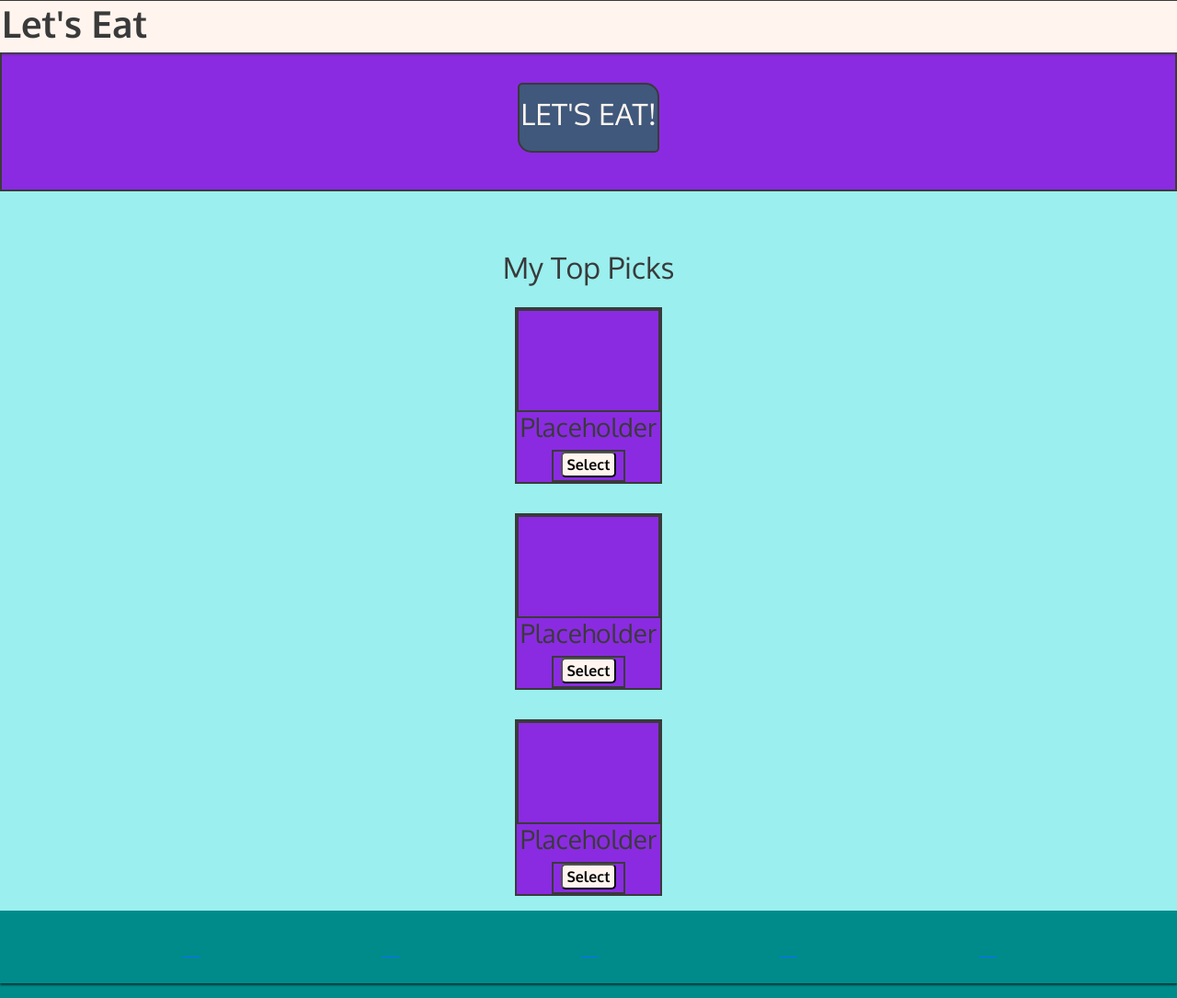
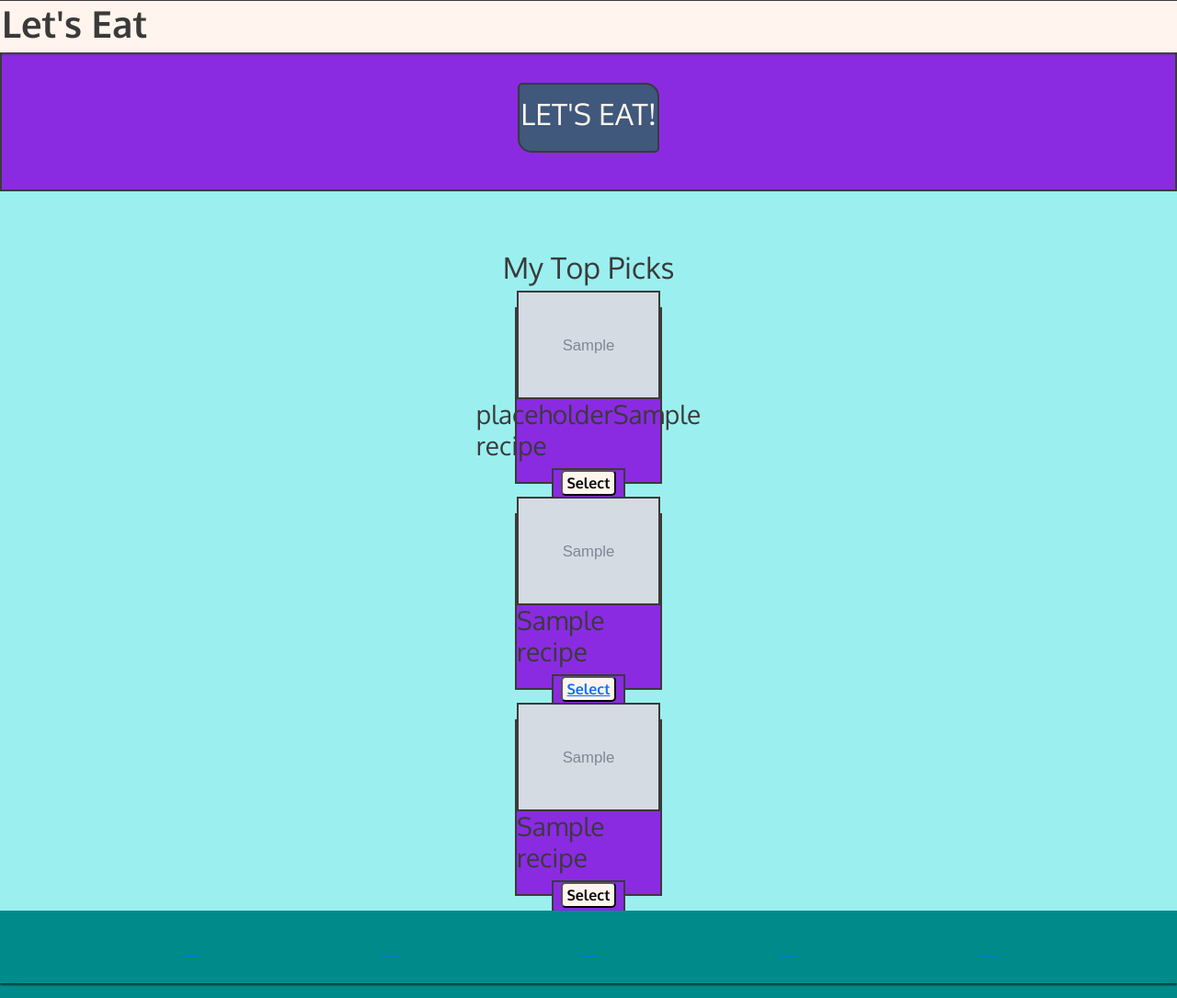
Before and after one commit to maryclaireteahan/letseat, a Django app: template templates/index.html in a window 1280 px wide. Shown: the whole page at 92% size. Run offline with Django 4.2, Linux system fonts and the light colour scheme; tables that the repository leaves empty hold one stand-in row (values such as "Sample post"); the template is opened without the code that fills it: values that come from a table or form of the project are taken from there, most other values are stand-ins (such as "Sample title", 1, 10 or a date in 2020); grey boxes marked "Sample" are stand-in pictures; some libraries are stand-ins or nearby versions.

```diff
--- a/static/css/style.css
+++ b/static/css/style.css
@@ -151,7 +151,8 @@ div {
 }
 
 .img-top-picks{
-
+    height: 100%;
+    width: 100%;
 }
 
 .h3-top-picks {
--- a/templates/index.html
+++ b/templates/index.html
@@ -16,27 +16,47 @@
 <h2 class = "h2-top-picks">My Top Picks</h2>
 <div class = "top-picks">
     <div class ="img-div-top-picks">
-        <img class = "img-top-picks" src="" alt="">
+        {% if "placeholder" in post.featured_image.url %}
+        <img class="img-top-picks"
+            src="https://codeinstitute.s3.amazonaws.com/fullstack/blog/default.jpg">
+        {% else %}
+        <img class="img-top-picks" src=" {{ post.featured_image.url }}">
+        {% endif %}
     </div>
-    <h3 class = "h3-top-picks">Placeholder</h3>
-    <div class = "button-div-top-picks"><button class = "button-top-picks">Select</button></div>
+    <h3 class = "h3-top-picks">placeholder{{ recipe.title }}</h3>
+    <div class = "button-div-top-picks">
+        <button class = "button-top-picks">Select</button>
+    </div>
 </div>
 <div class = "top-picks">
-    <div class = "img-div-top-picks">
-        <img class = "img-top-picks" src="" alt="">
+    <div class ="img-div-top-picks">
+        {% if "placeholder" in post.featured_image.url %}
+        <img class="img-top-picks"
+            src="https://codeinstitute.s3.amazonaws.com/fullstack/blog/default.jpg">
+        {% else %}
+        <img class="img-top-picks" src=" {{ post.featured_image.url }}">
+        {% endif %}
     </div>
-    <h3 class = "h3-top-picks">Placeholder</h3>
-    <div class = "button-div-top-picks"><button class = "button-top-picks">Select</button></div>
+    <h3 class = "h3-top-picks">{{ recipe.title }}</h3>
+    <div class = "button-div-top-picks">
+        <button class = "button-top-picks"><a href="#">Select</a></button>
+    </div>
 </div>
 <div class = "top-picks">
-    <div class = "img-div-top-picks">
-        <img class = "img-top-picks" src="" alt="">
+    <div class ="img-div-top-picks">
+        {% if "placeholder" in post.featured_image.url %}
+        <img class="img-top-picks"
+            src="https://codeinstitute.s3.amazonaws.com/fullstack/blog/default.jpg">
+        {% else %}
+        <img class="img-top-picks" src=" {{ post.featured_image.url }}">
+        {% endif %}
     </div>
-    <h3 class = "h3-top-picks"> Placeholder</h3>
-    <div class = "button-div-top-picks"><button class = "button-top-picks">Select</button></div>
+    <h3 class = "h3-top-picks">{{ recipe.title }}</h3>
+    <div class = "button-div-top-picks">
+        <button class = "button-top-picks">Select</button>
+    </div>
 </div>
-
-{% comment %} <div class="container">
+ {% comment %} <div class="container">
     <div class="row">
 
         <!-- Blog Entries Column -->
@@ -89,5 +109,5 @@
         </ul>
     </nav>
     {% endif %}
-</div> {% endcomment %}
+</div>  {% endcomment %}
 {%endblock%}
```
Also changed, not shown: templates/recipe_detail.html (+35 -0 lines).
